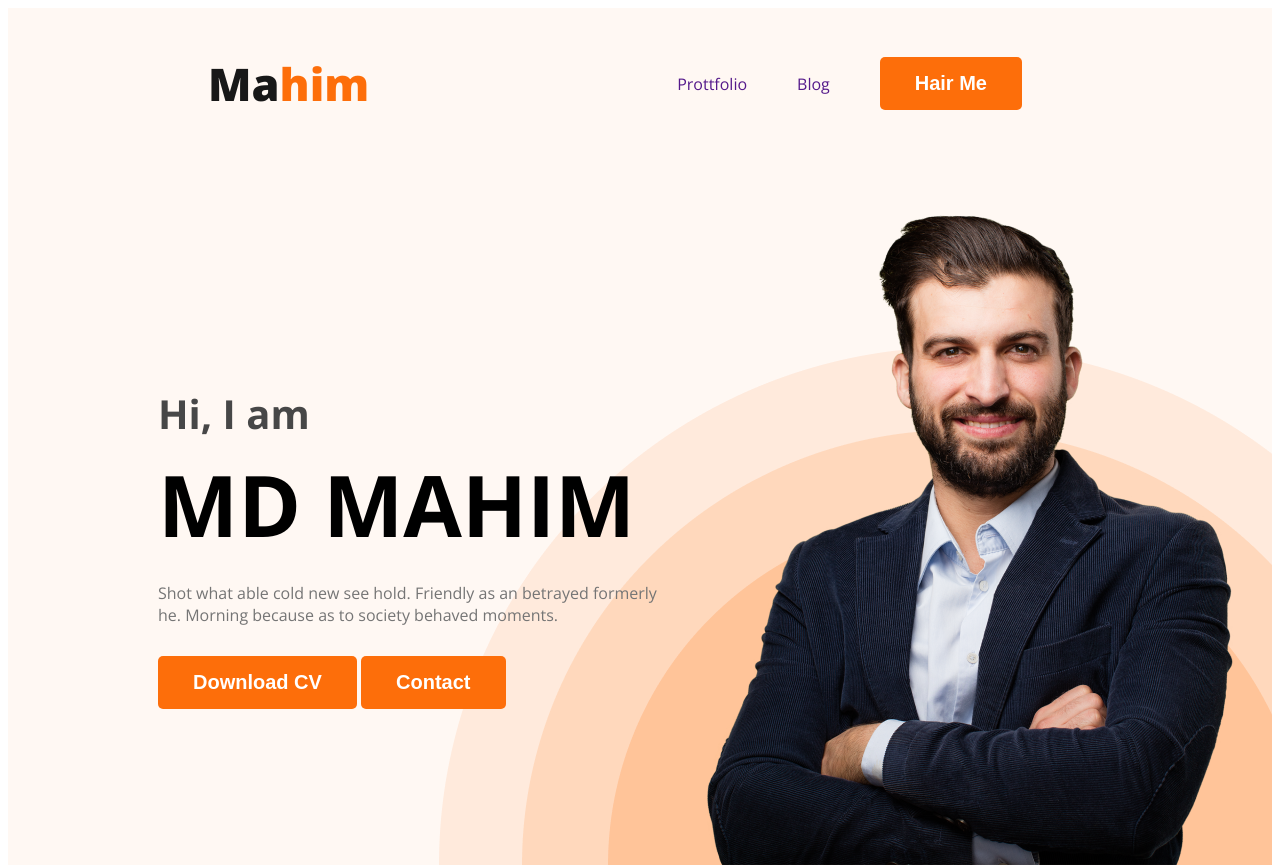
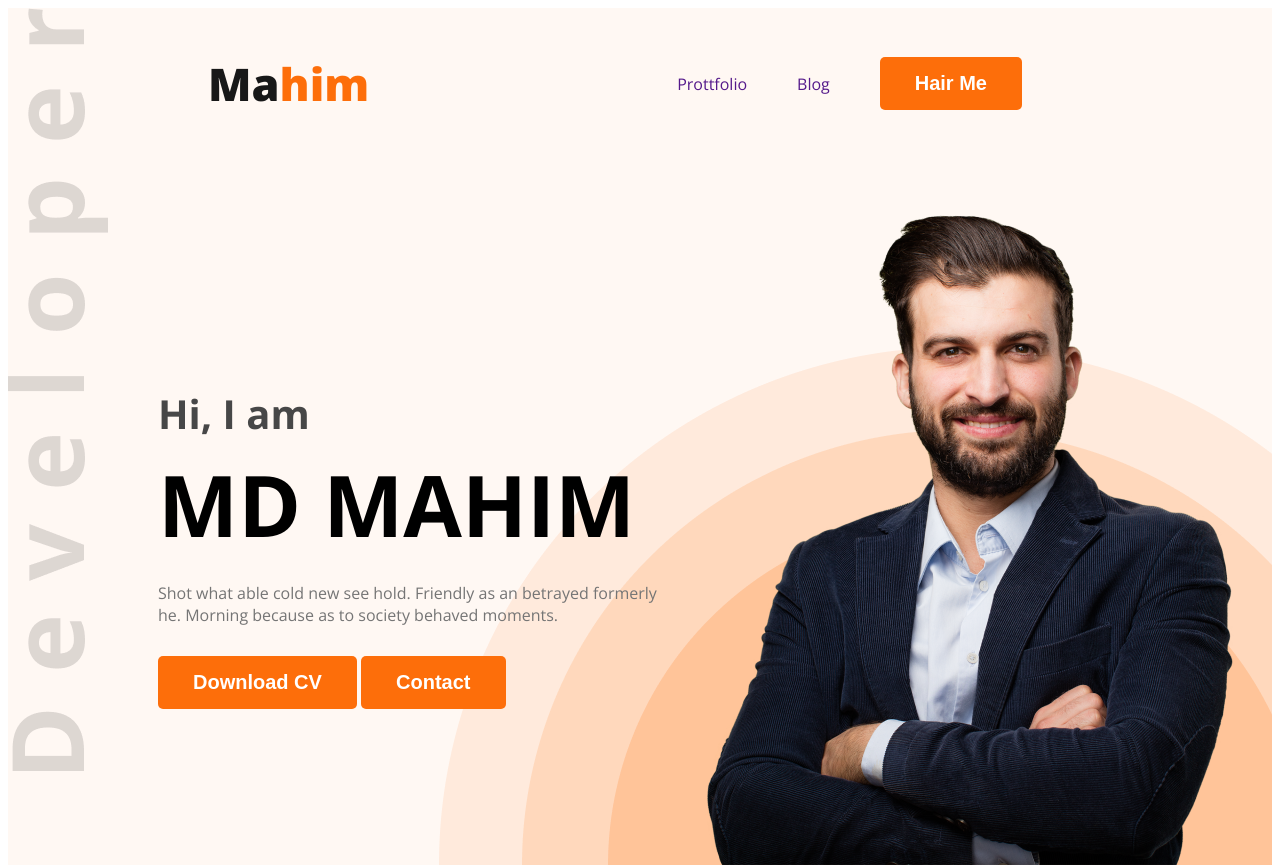
Before and after one commit to mahim7172/webdeveloper-porttfolio, a plain HTML site: page index.html in a window 1280 px wide. Shown: the top 865 px of the page. Drawn offline with nearby package versions, Linux system fonts and the light colour scheme.

Commit message:
added img

```diff
--- a/prottfolio.css
+++ b/prottfolio.css
@@ -69,9 +69,9 @@ nav a {
 /* header reladed style */
 .header {
     background-color: #FFF8F3;
-    background-image: url("images/header_bg.png");
+    background-image: url("images/header_bg.png") ,url("images/developer.png");
     background-repeat: no-repeat;
-    background-position: bottom right;
+    background-position: bottom right,top left;
 }
 .banner {
     padding: 30px 30px 0px 150px;
```
